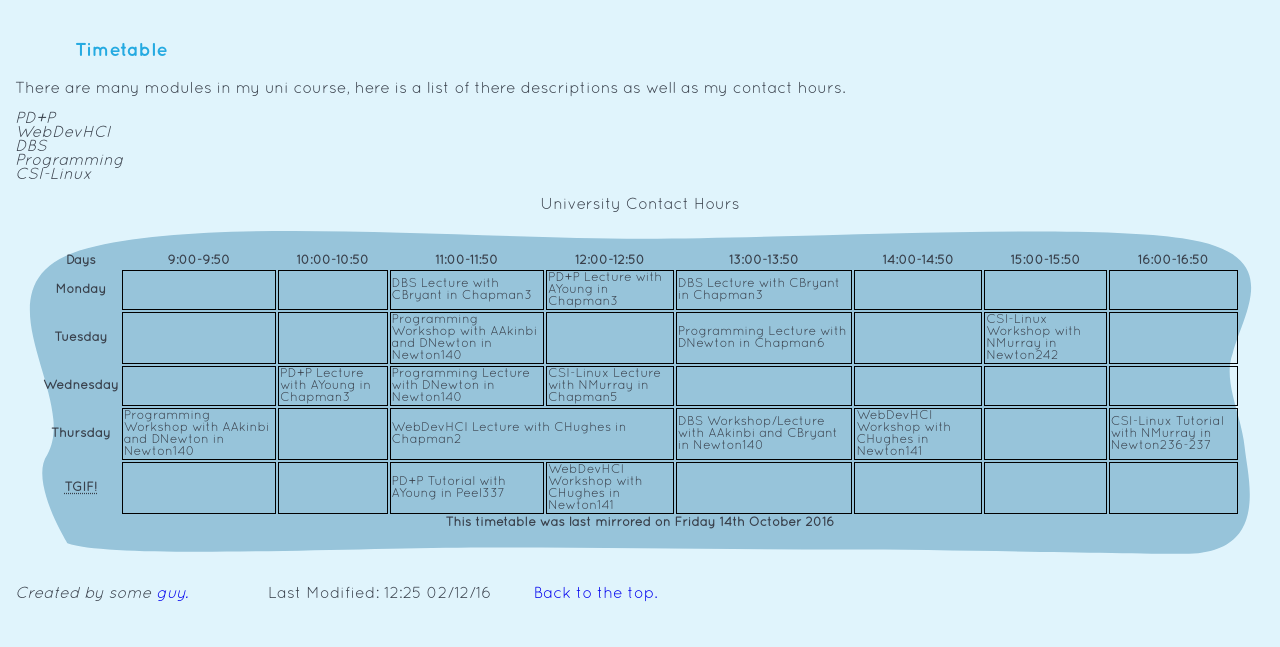
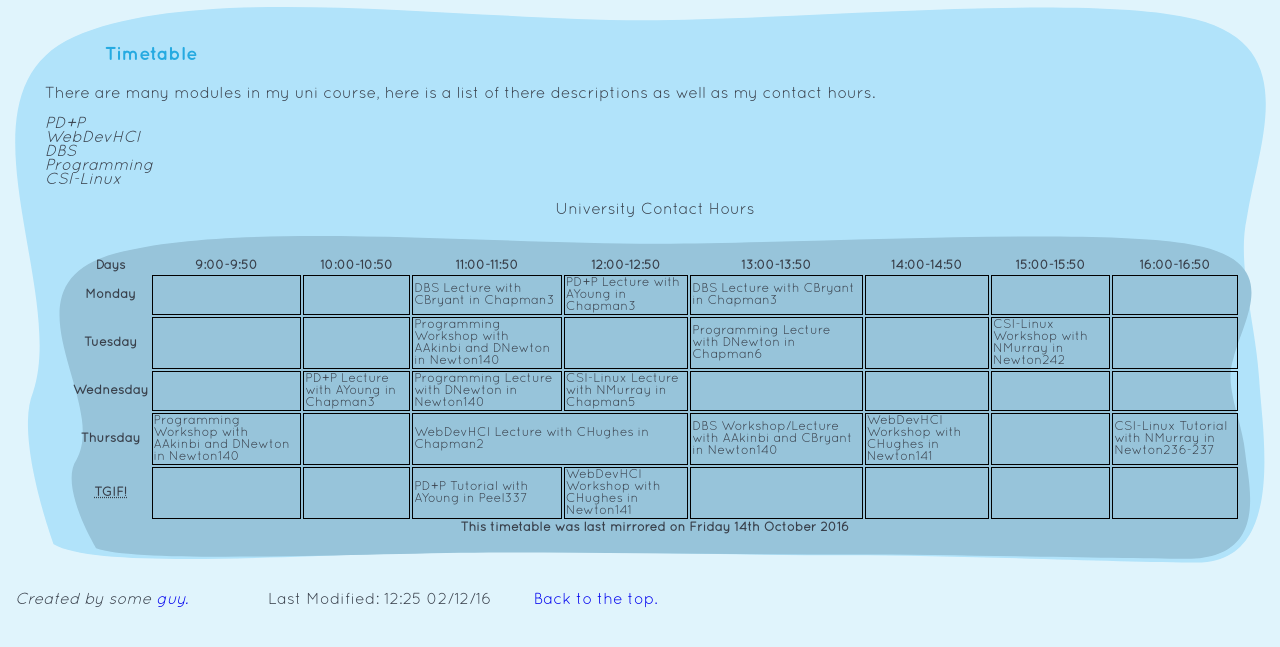
Before and after one commit to kylejwatson/kyles_portfolio, a PHP site: page /table-popup.html in a window 1280 px wide. Shown: the part 90-737 px from the top of the page. Run offline with PHP 8.4, Linux system fonts and the light colour scheme.

Commit message:
added section styling to table popup

```diff
--- a/style.css
+++ b/style.css
@@ -167,7 +167,7 @@ a:hover {
 	color:#ea316e;
 }
 
-section{
+section, main#section{
 	background-image: url("images/box_sect.svg");
 	background-size: 100% 100%;
 	padding-left: 3.5%;
--- a/table-popup.html
+++ b/table-popup.html
@@ -29,7 +29,7 @@
         </nav>
     </header>
 	<!-- Content starts here -->
-	<main>
+	<main id="section">
 		<h3> Timetable</h3>
 		<p>
 			There are many modules in my uni course, here is a list of there descriptions as well as my contact hours.
```
